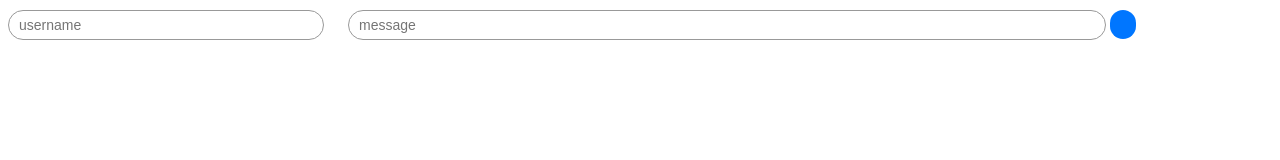
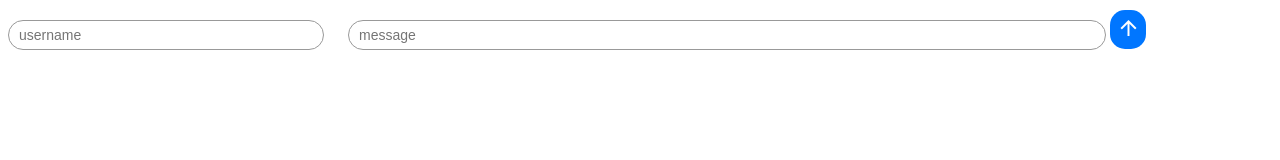
Before and after one commit to rjacoby00/chatapp-3, a website: page index.html in a window 1280 px wide. Drawn offline with nearby package versions, Linux system fonts and the light colour scheme; no server answers; some icons are missing.

Commit message:
Update index.html

```diff
--- a/index.html
+++ b/index.html
@@ -15,7 +15,7 @@
     <div id="form">
       <input type="text" id="user" placeholder="username"></input>
       <input type="text" id="message" placeholder="message"></input>
-      <button id="submit"><i class="material-icons-new round-arrow_upward" style="color: #FFF;"></i></button>
+      <button id="submit"><i class="material-icons" style="color: #FFF;">arrow_upward</i></button>
     </div>
     <script src="/socket.io/socket.io.js"></script>
     <script type="text/javascript" src="/js/main.js"></script>
```
